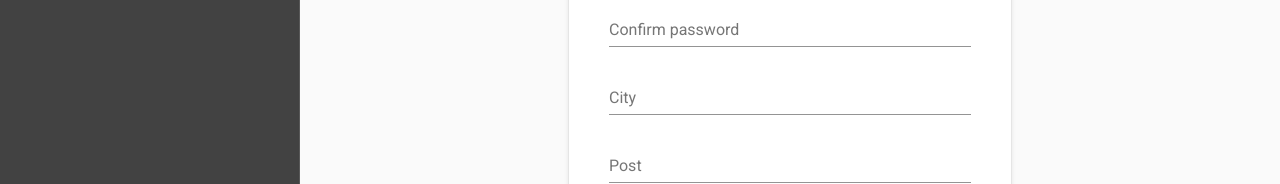
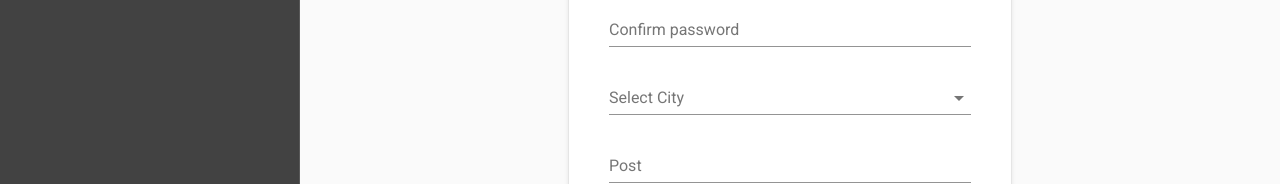
Before and after one commit to atharva3010/gramiksha-udaan, a Vue app: page /signup in a window 1280 px wide. Shown: the part 500-684 px from the top of the page. Built offline with nearby package versions, Linux system fonts and the light colour scheme; no server answers; the database is empty.

Commit message:
added select city feature

```diff
--- a/src/components/User/signup.vue
+++ b/src/components/User/signup.vue
@@ -77,13 +77,19 @@
                 </v-layout>
                 <v-layout row>
                   <v-flex xs12>
-                    <v-text-field
+                    <v-select
+                      :items="cities"
+                      label="Select City"
+                      v-model="city"
+                      :rules="[rules.empty]"
+                    ></v-select>
+                    <!-- <v-text-field
                       label="City"
                       id="city"
                       v-model="city"
                       :rules="[rules.empty]"
                       type="text"
-                    ></v-text-field>
+                    ></v-text-field>-->
                   </v-flex>
                 </v-layout>
                 <v-layout row>
@@ -127,6 +133,7 @@ export default {
       username: "",
       ngopost: "",
       city: "",
+      cities: ["Jaipur", "Delhi", "Gwalior", "Bhopal", "Laxmangarh", "Indore"],
       usernames: [],
       rules: {
         empty: v => !!v || "Required"
@@ -146,6 +153,9 @@ export default {
           vm.usernames.push(doc.id);
         });
       });
+  },
+  created() {
+    this.$store.dispatch["user/getCities"];
   },
   computed: {
     comparepass() {
--- a/src/router/index.js
+++ b/src/router/index.js
@@ -1,6 +1,6 @@
 import Vue from "vue";
 import Router from "vue-router";
-import HelloWorld from "@/components/HelloWorld";
+import ProgramHead from "@/components/Dashboard/ProgramHead";
 import signup from "@/components/User/SignUp";
 import login from "@/components/User/Login";
 import signupmsg from "@/components/User/signupmsg";
@@ -14,8 +14,8 @@ export default new Router({
   routes: [
     {
       path: "/",
-      name: "HelloWorld",
-      component: HelloWorld
+      name: "Head",
+      component: ProgramHead
     },
     {
       path: "/dashboard",
--- a/src/store/modules/userModule.js
+++ b/src/store/modules/userModule.js
@@ -28,12 +28,17 @@ export default {
     },
     setUserDetails(state, payload) {
       state.userDetails = payload;
-      state.accessLevel = payload.accessLevel;
+      if (payload != null) {
+        state.accessLevel = payload.accessLevel;
+        localStorage.setItem(
+          "gramiksha-udaan:accessLevel",
+          payload.accessLevel
+        );
+      }
       localStorage.setItem(
         "gramiksha-udaan:userDetails",
         JSON.stringify(payload)
       );
-      localStorage.setItem("gramiksha-udaan:accessLevel", payload.accessLevel);
     },
     setSignedIn(state, payload) {
       state.isSignedIn = payload;
@@ -50,6 +55,7 @@ export default {
     },
     setAccessLevel(state, payload) {
       state.accessLevel = payload;
+      localStorage.setItem("gramiksha-udaan:accessLevel", payload);
     },
     CheckUsernames(state, payload) {
       payload.forEach(element => {
@@ -86,7 +92,6 @@ export default {
                   .then(function(doc) {
                     commit("setUser", user.user);
                     commit("setUserDetails", doc.data());
-                    dispatch("setAccessLevel");
                     commit("setSignedIn", true);
                   })
                   .catch(error => {
@@ -120,7 +125,6 @@ export default {
                         docRef.get().then(function(doc) {
                           commit("setUser", user.user);
                           commit("setUserDetails", doc.data());
-                          dispatch("setAccessLevel");
                           commit("setSignedIn", true);
                         });
                     });
@@ -194,9 +198,7 @@ export default {
           commit("setSignedIn", false);
           commit("setSignedUp", false);
           commit("setUserDetails", null);
-          localStorage.removeItem("gramiksha-udaan:user");
-          localStorage.removeItem("gramiksha-udaan:userDetails");
-          localStorage.removeItem("gramiksha-udaan:signedIn");
+          commit("setAccessLevel", -1);
         });
     },
     clearError({ commit }) {
```
